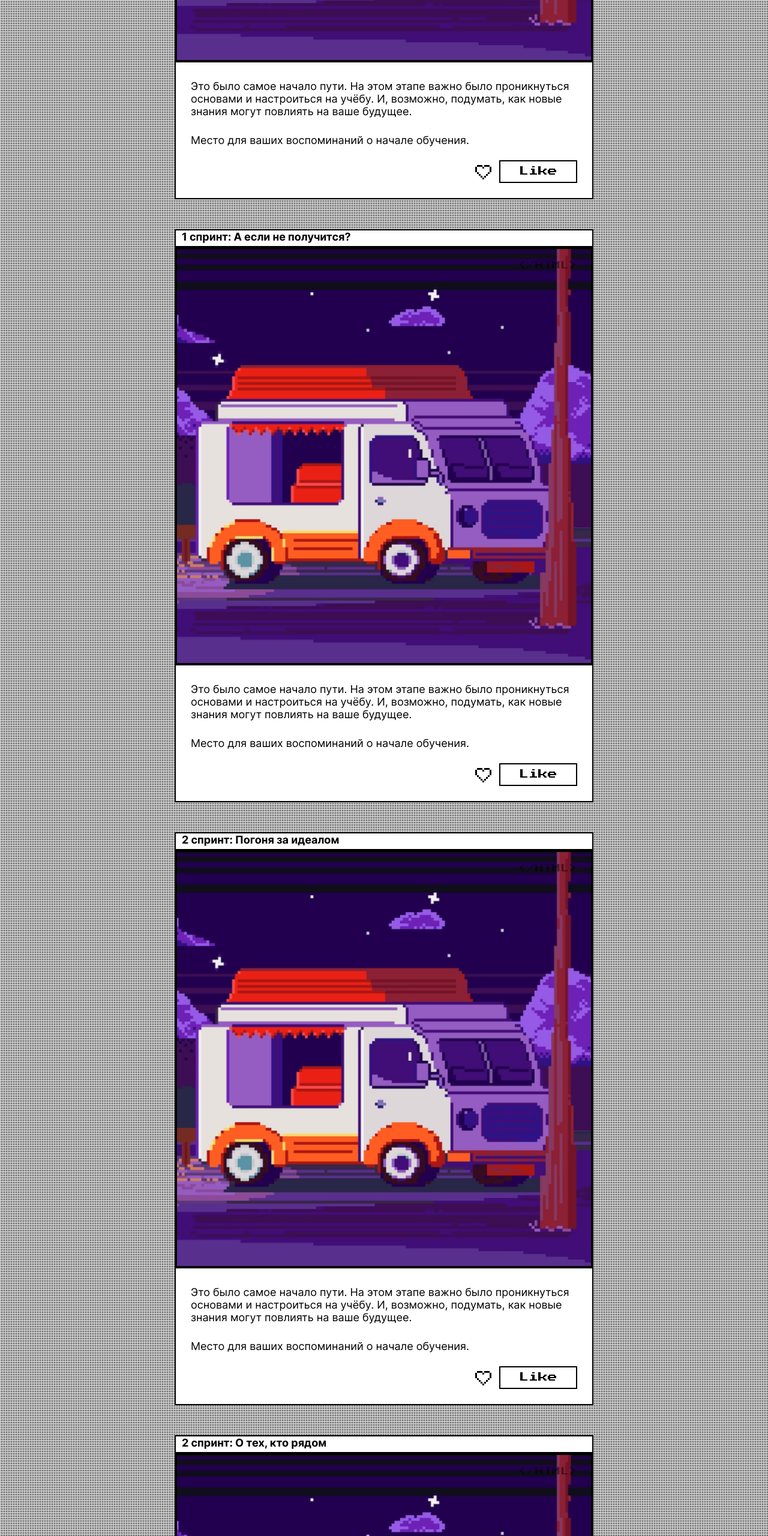
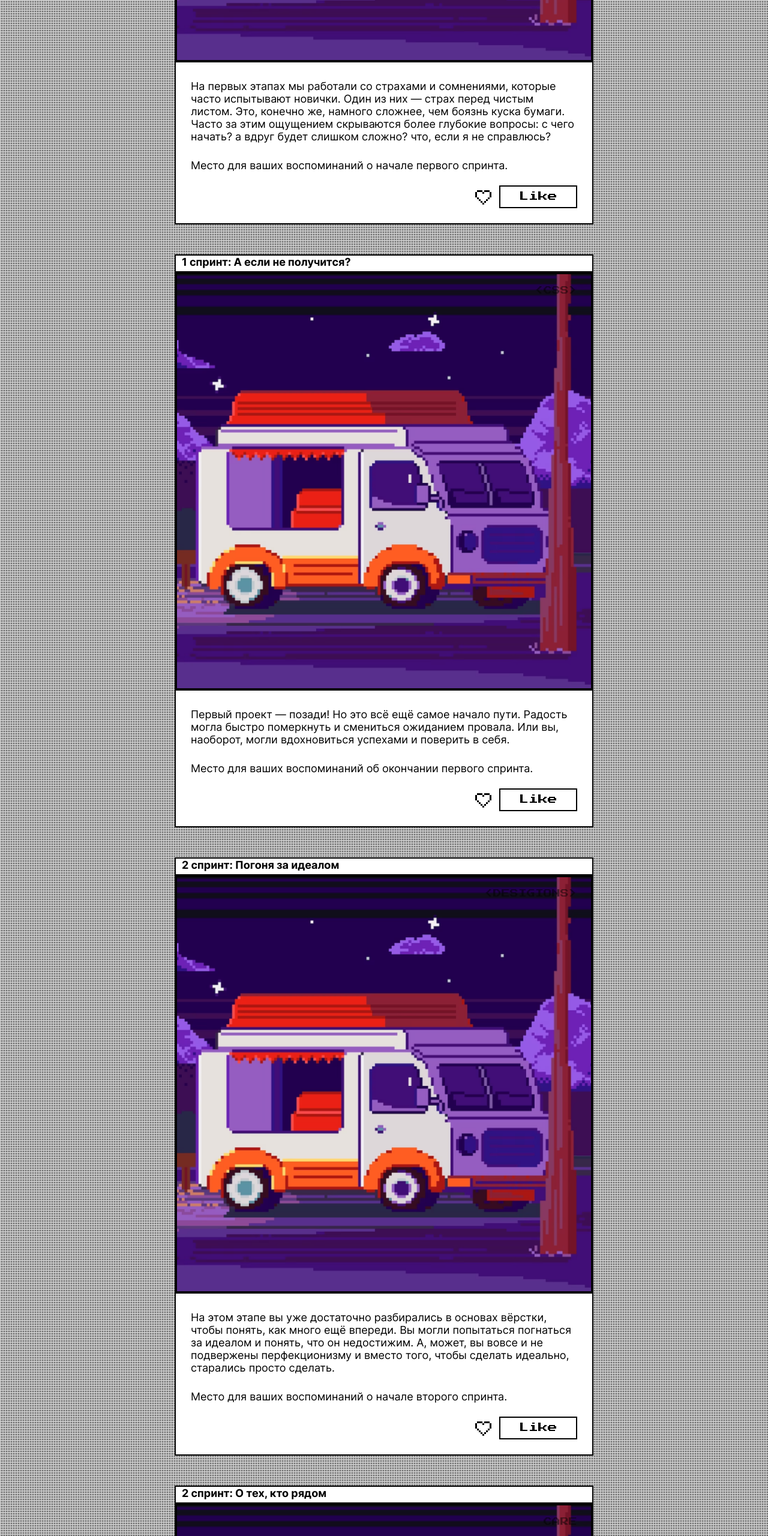
Before and after one commit to S0ftRunner/zakrivayuschiy-teg-f, a plain HTML site: page index.html in a window 1280 px wide. Shown: the part 2200-4760 px from the top of the page at 60% size. Drawn offline with Linux system fonts and the light colour scheme.

Commit message:
заполнил всю страницу

```diff
--- a/index.html
+++ b/index.html
@@ -107,12 +107,12 @@
         </div>
         <div class="card__text">
           <p class="card__text-main-memory">
-            Это было самое начало пути. На этом этапе важно было проникнуться
-            основами и настроиться на учёбу. И, возможно, подумать, как новые
-            знания могут повлиять на ваше будущее.
+            На первых этапах мы работали со страхами и сомнениями, которые часто испытывают новички. Один из них — страх
+            перед чистым листом. Это, конечно же, намного сложнее, чем боязнь куска бумаги. Часто за этим ощущением
+            скрываются более глубокие вопросы: с чего начать? а вдруг будет слишком сложно? что, если я не справлюсь?
           </p>
           <p class="card__text-my-opinion">
-            Место для ваших воспоминаний о начале обучения.
+            Место для ваших воспоминаний о начале первого спринта.
           </p>
         </div>
         <div class="button__container">
@@ -149,16 +149,14 @@
         <div class="card__image-container">
           <img src="./images/image.png" alt="Дом на колесах стоит вечером у костра" class="card__image"
             loading="lazy" />
-          <span class="card__tag">&lt;/html&gt;</span>
+          <span class="card__tag">&lt;css&gt;</span>
         </div>
         <div class="card__text">
           <p class="card__text-main-memory">
-            Это было самое начало пути. На этом этапе важно было проникнуться
-            основами и настроиться на учёбу. И, возможно, подумать, как новые
-            знания могут повлиять на ваше будущее.
-          </p>
+            Первый проект — позади! Но это всё ещё самое начало пути. Радость могла быстро померкнуть и смениться
+            ожиданием провала. Или вы, наоборот, могли вдохновиться успехами и поверить в себя. </p>
           <p class="card__text-my-opinion">
-            Место для ваших воспоминаний о начале обучения.
+            Место для ваших воспоминаний об окончании первого спринта.
           </p>
         </div>
         <div class="button__container">
@@ -195,16 +193,15 @@
         <div class="card__image-container">
           <img src="./images/image.png" alt="Дом на колесах стоит вечером у костра" class="card__image"
             loading="lazy" />
-          <span class="card__tag">&lt;/html&gt;</span>
+          <span class="card__tag">&lt;desigions&gt;</span>
         </div>
         <div class="card__text">
           <p class="card__text-main-memory">
-            Это было самое начало пути. На этом этапе важно было проникнуться
-            основами и настроиться на учёбу. И, возможно, подумать, как новые
-            знания могут повлиять на ваше будущее.
-          </p>
+            На этом этапе вы уже достаточно разбирались в основах вёрстки, чтобы понять, как много ещё впереди. Вы могли
+            попытаться погнаться за идеалом и понять, что он недостижим. А, может, вы вовсе и не подвержены
+            перфекционизму и вместо того, чтобы сделать идеально, старались просто сделать. </p>
           <p class="card__text-my-opinion">
-            Место для ваших воспоминаний о начале обучения.
+            Место для ваших воспоминаний о начале второго спринта.
           </p>
         </div>
         <div class="button__container">
@@ -235,67 +232,22 @@
       </article>
       <!-- card4 end -->
 
+      <!-- card5 start -->
       <article class="card">
         <h3 class="card__title">2 спринт: О тех, кто рядом</h3>
         <div class="card__image-container">
           <img src="./images/image.png" alt="Дом на колесах стоит вечером у костра" class="card__image"
             loading="lazy" />
-          <span class="card__tag">&lt;/html&gt;</span>
+          <span class="card__tag">care</span>
         </div>
         <div class="card__text">
           <p class="card__text-main-memory">
-            Это было самое начало пути. На этом этапе важно было проникнуться
-            основами и настроиться на учёбу. И, возможно, подумать, как новые
-            знания могут повлиять на ваше будущее.
-          </p>
+            Всё это время вы были не одиноки (хотя, возможно, иногда и чувствовали, что одни против целого мира). Вас
+            окружали одногруппники, команда сопровождения и просто близкие люди, которым можно пожаловаться, если
+            очередной макет просто так не поддавался. Осваивать что-то новое легче, когда рядом есть единомышленники, не
+            правда ли? </p>
           <p class="card__text-my-opinion">
-            Место для ваших воспоминаний о начале обучения.
-          </p>
-        </div>
-        <div class="button__container">
-          <button class="card__icon-button">
-            <svg class="like-icon" width="39" height="36" viewBox="0 0 39 36" fill="none"
-              xmlns="http://www.w3.org/2000/svg">
-              <path class="contour"
-                d="M12 6H9V9H12V6ZM15 6H12V9H15V6ZM9 9H6V12H9V9ZM9 12H6V15H9V12ZM9 15H6V18H9V15ZM18 6H15V9H18V6ZM12 18H9V21H12V18ZM15 21H12V24H15V21ZM18 24H15V27H18V24ZM27 6H30V9H27V6ZM24 6H27V9H24V6ZM30 9H33V12H30V9ZM30 12H33V15H30V12ZM30 15H33V18H30V15ZM21 6H24V9H21V6ZM27 18H30V21H27V18ZM24 21H27V24H24V21ZM21 24H24V27H21V24ZM21 27H18V30H21V27ZM21 9H18V12H21V9Z"
-                fill="var(--fill-contour)" />
-
-              <path class="main-body"
-                d="M12 9H9V12H12V9ZM15 12H12V15H15V12ZM18 9H15V12H18V9ZM12 15H9V18H12V15ZM15 15H12V18H15V15ZM15 18H12V21H15V18ZM18 12H15V15H18V12ZM18 21H15V24H18V21ZM18 18H15V21H18V18ZM27 9H30V12H27V9ZM24 9H27V12H24V9ZM27 12H30V15H27V12ZM24 12H27V15H24V12ZM21 9H24V12H21V9ZM27 15H30V18H27V15ZM24 15H27V18H24V15ZM24 18H27V21H24V18ZM21 12H24V15H21V12ZM21 21H24V24H21V21ZM21 18H24V21H21V18ZM21 21H18V24H21V21ZM21 24H18V27H21V24Z"
-                fill="#FF0000" />
-
-              <path class="core"
-                d="M18 15H15V18H18V15ZM21 15H24V18H21V15ZM21 15H18V18H21V15ZM21 12H18V15H21V12ZM21 18H18V21H21V18Z"
-                fill="white" />
-
-              <path class="sparks"
-                d="M36 13H39V16H36V13ZM27 27H30V30H27V27ZM18 33H21V36H18V33ZM9 27H12V30H9V27ZM24 0H27V3H24V0ZM33 3H36V6H33V3ZM3 3H6V6H3V3ZM12 0H15V3H12V0ZM0 13H3V16H0V13Z"
-                fill="#FF0000" />
-            </svg>
-          </button>
-          <button class="card__like-button">
-            <span class="button__text">Like</span>
-          </button>
-        </div>
-      </article>
-
-
-      <!-- card5 start -->
-      <article class="card">
-        <h3 class="card__title">3 спринт: Обходные стратегии</h3>
-        <div class="card__image-container">
-          <img src="./images/image.png" alt="Дом на колесах стоит вечером у костра" class="card__image"
-            loading="lazy" />
-          <span class="card__tag">&lt;/html&gt;</span>
-        </div>
-        <div class="card__text">
-          <p class="card__text-main-memory">
-            Это было самое начало пути. На этом этапе важно было проникнуться
-            основами и настроиться на учёбу. И, возможно, подумать, как новые
-            знания могут повлиять на ваше будущее.
-          </p>
-          <p class="card__text-my-opinion">
-            Место для ваших воспоминаний о начале обучения.
+            Место для ваших воспоминаний об окончании второго спринта.
           </p>
         </div>
         <div class="button__container">
@@ -326,22 +278,21 @@
       </article>
       <!-- card5 end -->
 
+
       <!-- card6 start -->
       <article class="card">
-        <h3 class="card__title">3 спринт: Когда опускаются руки</h3>
+        <h3 class="card__title">3 спринт: Обходные стратегии</h3>
         <div class="card__image-container">
           <img src="./images/image.png" alt="Дом на колесах стоит вечером у костра" class="card__image"
             loading="lazy" />
-          <span class="card__tag">&lt;/html&gt;</span>
+          <span class="card__tag">&lt;support&gt;</span>
         </div>
         <div class="card__text">
           <p class="card__text-main-memory">
-            Это было самое начало пути. На этом этапе важно было проникнуться
-            основами и настроиться на учёбу. И, возможно, подумать, как новые
-            знания могут повлиять на ваше будущее.
-          </p>
+            На этом курсе вы постоянно решали разные задачи. В какой-то момент вам могло показаться, что решения просто
+            иссякли. Значит, пришло время посмотреть на задачу под другим углом. </p>
           <p class="card__text-my-opinion">
-            Место для ваших воспоминаний о начале обучения.
+            Место для ваших воспоминаний о начале третьего спринта.
           </p>
         </div>
         <div class="button__container">
@@ -374,20 +325,19 @@
 
       <!-- card7 start -->
       <article class="card">
-        <h3 class="card__title">«Сейчас я здесь»</h3>
+        <h3 class="card__title">3 спринт: Когда опускаются руки</h3>
         <div class="card__image-container">
           <img src="./images/image.png" alt="Дом на колесах стоит вечером у костра" class="card__image"
             loading="lazy" />
-          <span class="card__tag">&lt;/html&gt;</span>
+          <span class="card__tag">&lt;life-style: none; &gt;</span>
         </div>
         <div class="card__text">
           <p class="card__text-main-memory">
-            Это было самое начало пути. На этом этапе важно было проникнуться
-            основами и настроиться на учёбу. И, возможно, подумать, как новые
-            знания могут повлиять на ваше будущее.
-          </p>
+            Во время учёбы часто возникает чувство, когда не знаешь, за что хвататься. Вроде и проектную пора сдавать, и
+            задачи хочется порешать, и в теории получше разобраться, и жизнь не забыть пожить. В такие моменты очень
+            нужна концентрация. Вспомните, откуда вы её черпали. </p>
           <p class="card__text-my-opinion">
-            Место для ваших воспоминаний о начале обучения.
+            Место для ваших воспоминаний об окончании третьего спринта.
           </p>
         </div>
         <div class="button__container">
@@ -417,6 +367,52 @@
         </div>
       </article>
       <!-- card7 end -->
+
+      <!-- card8 start -->
+      <article class="card">
+        <h3 class="card__title">«Сейчас я здесь»</h3>
+        <div class="card__image-container">
+          <img src="./images/image.png" alt="Дом на колесах стоит вечером у костра" class="card__image"
+            loading="lazy" />
+          <span class="card__tag">&lt;experience&gt;</span>
+        </div>
+        <div class="card__text">
+          <p class="card__text-main-memory">
+            Сейчас вы уже очень много знаете о вёрстке. Но это только начало. Во-первых, впереди ещё много материала про
+            «красотищу». Во-вторых, с окончанием курса учёба не заканчивается. Вёрстка — это целый мир. И этот мир
+            постоянно меняется. Познать его полностью не получится, но это тот случай, когда важен сам процесс познания.
+            Ведь часто путь — и есть результат. </p>
+          <p class="card__text-my-opinion">
+            Место, чтобы остановиться, подумать и написать, что вы чувствуете в этой точке пути.
+          </p>
+        </div>
+        <div class="button__container">
+          <button class="card__icon-button">
+            <svg class="like-icon" width="39" height="36" viewBox="0 0 39 36" fill="none"
+              xmlns="http://www.w3.org/2000/svg">
+              <path class="contour"
+                d="M12 6H9V9H12V6ZM15 6H12V9H15V6ZM9 9H6V12H9V9ZM9 12H6V15H9V12ZM9 15H6V18H9V15ZM18 6H15V9H18V6ZM12 18H9V21H12V18ZM15 21H12V24H15V21ZM18 24H15V27H18V24ZM27 6H30V9H27V6ZM24 6H27V9H24V6ZM30 9H33V12H30V9ZM30 12H33V15H30V12ZM30 15H33V18H30V15ZM21 6H24V9H21V6ZM27 18H30V21H27V18ZM24 21H27V24H24V21ZM21 24H24V27H21V24ZM21 27H18V30H21V27ZM21 9H18V12H21V9Z"
+                fill="var(--fill-contour)" />
+
+              <path class="main-body"
+                d="M12 9H9V12H12V9ZM15 12H12V15H15V12ZM18 9H15V12H18V9ZM12 15H9V18H12V15ZM15 15H12V18H15V15ZM15 18H12V21H15V18ZM18 12H15V15H18V12ZM18 21H15V24H18V21ZM18 18H15V21H18V18ZM27 9H30V12H27V9ZM24 9H27V12H24V9ZM27 12H30V15H27V12ZM24 12H27V15H24V12ZM21 9H24V12H21V9ZM27 15H30V18H27V15ZM24 15H27V18H24V15ZM24 18H27V21H24V18ZM21 12H24V15H21V12ZM21 21H24V24H21V21ZM21 18H24V21H21V18ZM21 21H18V24H21V21ZM21 24H18V27H21V24Z"
+                fill="#FF0000" />
+
+              <path class="core"
+                d="M18 15H15V18H18V15ZM21 15H24V18H21V15ZM21 15H18V18H21V15ZM21 12H18V15H21V12ZM21 18H18V21H21V18Z"
+                fill="white" />
+
+              <path class="sparks"
+                d="M36 13H39V16H36V13ZM27 27H30V30H27V27ZM18 33H21V36H18V33ZM9 27H12V30H9V27ZM24 0H27V3H24V0ZM33 3H36V6H33V3ZM3 3H6V6H3V3ZM12 0H15V3H12V0ZM0 13H3V16H0V13Z"
+                fill="#FF0000" />
+            </svg>
+          </button>
+          <button class="card__like-button">
+            <span class="button__text">Like</span>
+          </button>
+        </div>
+      </article>
+      <!-- card8 end -->
     </section>
   </main>
   <script src="./scripts/like.js"></script>
```
